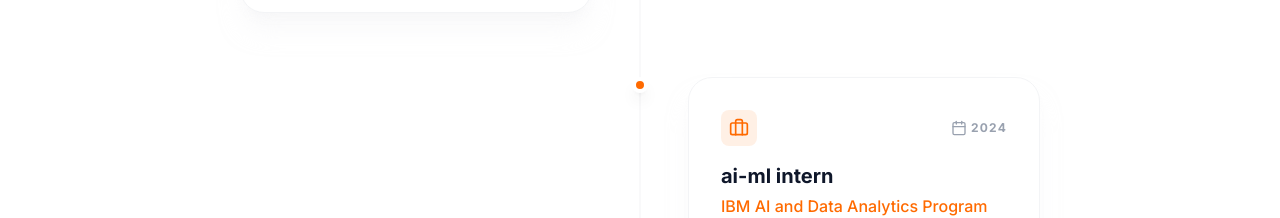
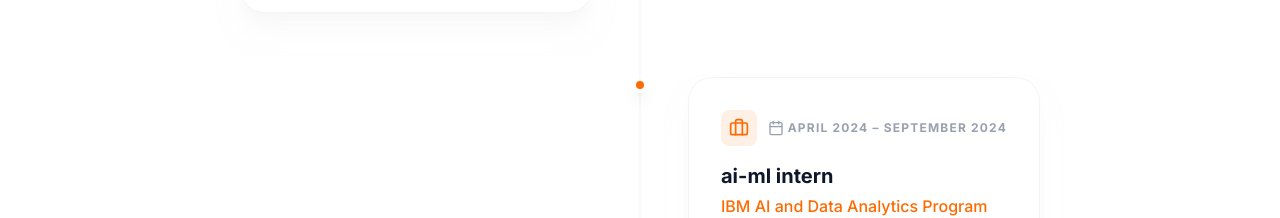
Before and after one commit to kaushikbuddy28/Kaushik-Chaturvedi, a React (Vite) app: page / in a window 1280 px wide. Shown: the part 8080-8298 px from the top of the page. Built offline with nearby package versions, Linux system fonts and the light colour scheme.

Commit message:
Fix the ibm year on exprience

```diff
--- a/src/components/sections/Experience.tsx
+++ b/src/components/sections/Experience.tsx
@@ -31,7 +31,7 @@ const experiences = [
   {
     company: "IBM AI and Data Analytics Program",
     role: "ai-ml intern",
-    period: "2024",
+    period: "April 2024 – September 2024",
     responsibilities: [
       "Worked on real world analytics projects",
       "Generated data driven insights for business cases",
@@ -73,9 +73,8 @@ export default function Experience() {
                 whileInView={{ opacity: 1, x: 0 }}
                 viewport={{ once: true }}
                 transition={{ duration: 0.8 }}
-                className={`relative flex flex-col md:flex-row items-center ${
-                  idx % 2 === 0 ? "md:flex-row-reverse" : ""
-                }`}
+                className={`relative flex flex-col md:flex-row items-center ${idx % 2 === 0 ? "md:flex-row-reverse" : ""
+                  }`}
               >
                 {/* Dot */}
                 <div className="absolute left-0 md:left-1/2 top-0 w-4 h-4 rounded-full bg-primary border-4 border-white shadow-lg -translate-x-1/2 z-10 hidden md:block" />
```
